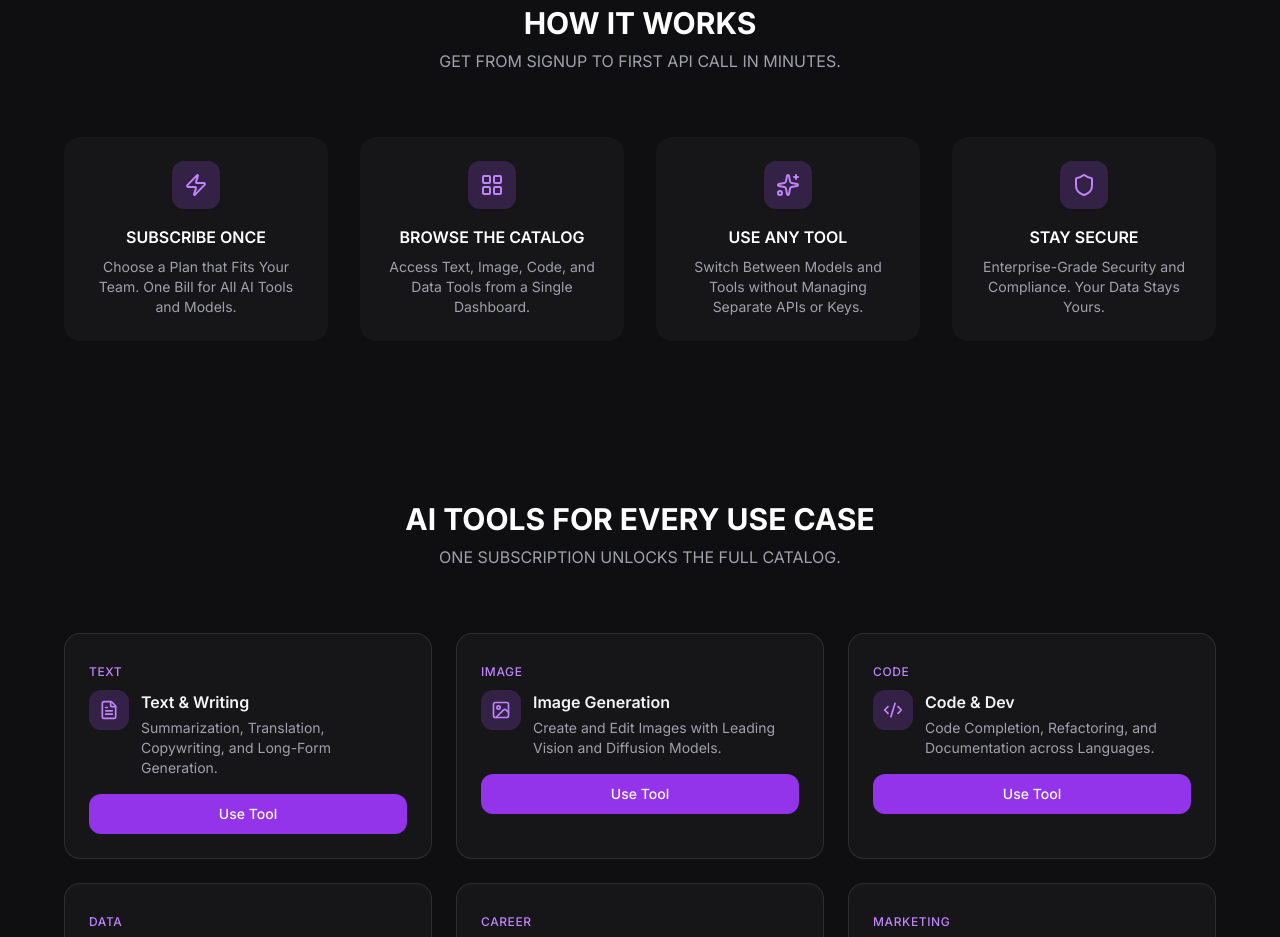
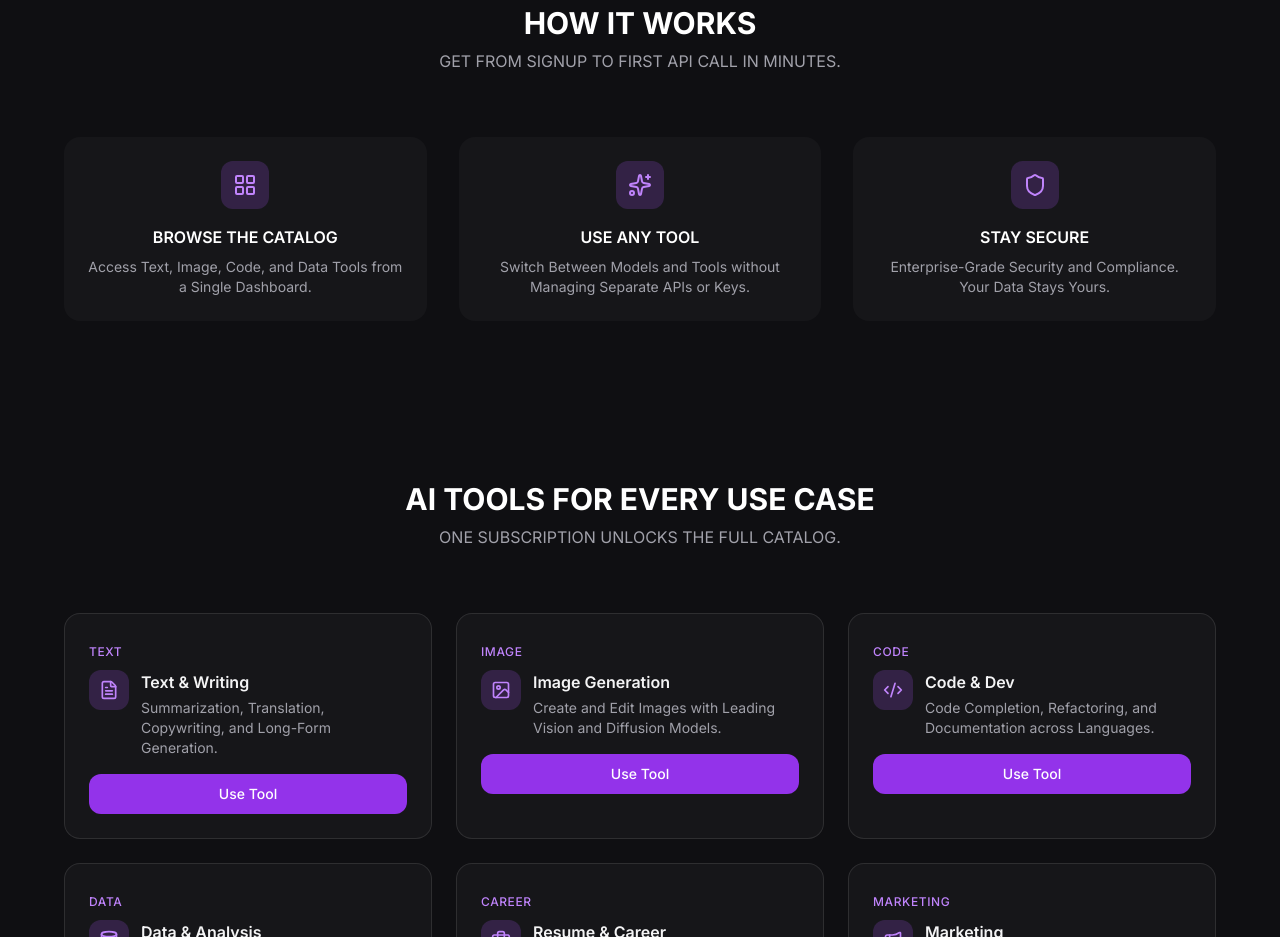
Before and after one commit to jyoshithareddy08/McCarthy2.0, a React (Vite) app in the folder frontend/: page / in a window 1280 px wide. Shown: the part 940-1877 px from the top of the page. Built offline with nearby package versions, Linux system fonts and the light colour scheme.

Commit message:
Remove Subscribe once box from How it works; adjust grid to 3 columns

```diff
--- a/frontend/src/pages/Home.jsx
+++ b/frontend/src/pages/Home.jsx
@@ -2,7 +2,6 @@
 import { motion } from "framer-motion";
 import {
   Sparkles,
-  Zap,
   LayoutGrid,
   Shield,
   ArrowRight,
@@ -26,11 +25,6 @@
 };
 
 const steps = [
-  {
-    icon: Zap,
-    title: "SUBSCRIBE ONCE",
-    description: "Choose a Plan that Fits Your Team. One Bill for All AI Tools and Models.",
-  },
   {
     icon: LayoutGrid,
     title: "BROWSE THE CATALOG",
@@ -117,7 +111,7 @@
           >
             GET FROM SIGNUP TO FIRST API CALL IN MINUTES.
           </motion.p>
-          <div className="mt-16 grid gap-8 sm:grid-cols-2 lg:grid-cols-4">
+          <div className="mt-16 grid gap-8 sm:grid-cols-2 lg:grid-cols-3">
             {steps.map((step, i) => (
               <motion.div
                 key={step.title}
```
